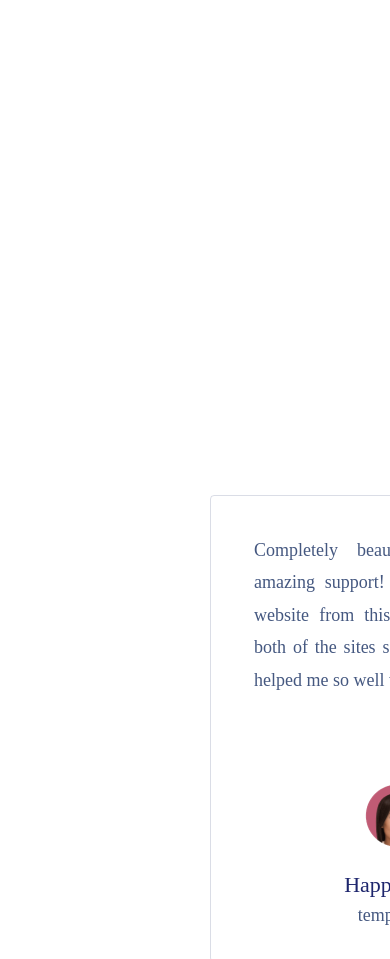
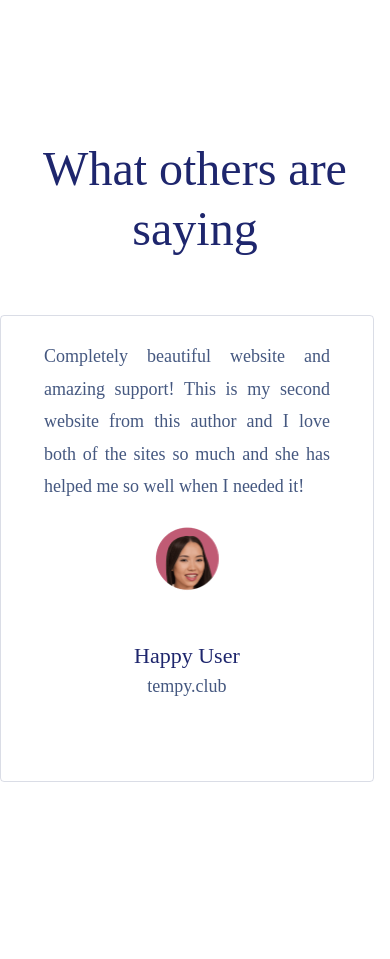
Before and after one commit to andrezafs/layoutzenit, a plain HTML site: page index.html in a window 390 px wide. Shown: the part 3460-4419 px from the top of the page. Drawn offline with Linux system fonts and the light colour scheme.

Commit message:
responsividade do layout feedback

```diff
--- a/assets/styles/style.css
+++ b/assets/styles/style.css
@@ -593,18 +593,19 @@ height: 533px;
 }
 
 .feedback {
-  position: absolute;
+
   height: 583px;
-  width: 1179px;
-  left: 210px;
-  top: 3723px;
+  margin-top: 232px;
+  max-width: 1600px;
+
+
 }
 
 .feedback h1 {
-  top: 0px;
-  bottom: 523px;
-  left: 354.1px;
-  right: 342.23px;
+  display: flex;
+
+  align-items: center;
+  justify-content: center;
 
   font-style: normal;
   font-weight: 500;
@@ -618,26 +619,26 @@ height: 533px;
 }
 
 .grupo {
-  position: absolute;
   display: flex;
-  flex-direction: row;
-  top: 116px;
+
+  max-width: 1600px;
+  margin-top: 10px;
 
   width: 1179px;
   height: 583px;
+
+  margin: auto;
 }
 
 .perfil1,
 .perfil2,
 .perfil3 {
-  position: absolute;
+  display: flex;
   width: 63.3px;
   height: 64px;
 
-  top: 288px;
-  bottom: 115px;
-  left: 154.3px;
-  right: 155.29px;
+  margin: auto;
+  justify-content: center;
 }
 .g1 .perfil1 {
   background: url(/assets/images/main/feedbak/grupo1.png);
@@ -649,62 +650,31 @@ height: 533px;
   background: url(/assets/images/main/feedbak/grupo3.png);
 }
 
-.grupo .g1 {
-  display: flex;
-  position: absolute;
+.grupo .g1, .grupo .g2, .grupo .g3 {
+  flex: 1;
+  margin-top: 56px;
 
   width: 372.89px;
   height: 467px;
+  margin-left: auto;
 
-  top: 116px;
-  left: 0px;
-  bottom: 0px;
-  right: 806.11px;
-
-  border: 1px solid rgba(69, 88, 128, 0.2);
-  border-radius: 4px;
-}
-.grupo .g2 {
-  display: flex;
-  position: absolute;
-
-  width: 372.89px;
-  height: 467px;
-
-  top: 116px;
-  bottom: 0px;
-  left: 401.57px;
-  right: 404.54px;
 
   border: 1px solid rgba(69, 88, 128, 0.2);
   border-radius: 4px;
 }
 
-.grupo .g3 {
-  display: flex;
-  position: absolute;
-
-  width: 372.89px;
-  height: 467px;
-
-  top: 116px;
-  bottom: 0px;
-  left: 806.11px;
-  right: 0px;
-
-  border: 1px solid rgba(69, 88, 128, 0.2);
-  border-radius: 4px;
+.g1, .g2 {
+  margin-right: 28.68px;
 }
 
 .g1 h1,
 .g2 h1,
 .g3 h1 {
-  position: absolute;
+  display: flex;
   width: 286px;
   height: 211px;
 
-  top: 38px;
-  left: 43px;
+  margin: auto;
 
   font-style: normal;
   font-weight: 400;
@@ -721,35 +691,36 @@ height: 533px;
 .g1 h2,
 .g2 h2,
 .g3 h2 {
-  position: absolute;
+display: flex;
   width: 270px;
   height: 28px;
 
-  top: 375px;
-  left: 51px;
+  margin: auto;
+  align-items: center;
+  justify-content: center;
+  text-align: center;
+
+  margin-top:51px ;
 
   font-style: normal;
   font-weight: 500;
   font-size: 22px;
   line-height: 125%;
   /* identical to box height, or 27px */
-
-  text-align: center;
-
   color: #1e266d;
 }
 
 .g1 h3,
 .g2 h3,
 .g3 h3 {
-  position: absolute;
+  display: flex;
+
   width: 247px;
   height: 32px;
 
-  top: 403px;
-  bottom: 32px;
-  left: 63px;
-  right: 62.89;
+  margin: auto;
+  justify-content: center;
+
   font-style: normal;
   font-weight: normal;
   font-size: 18px;
```
